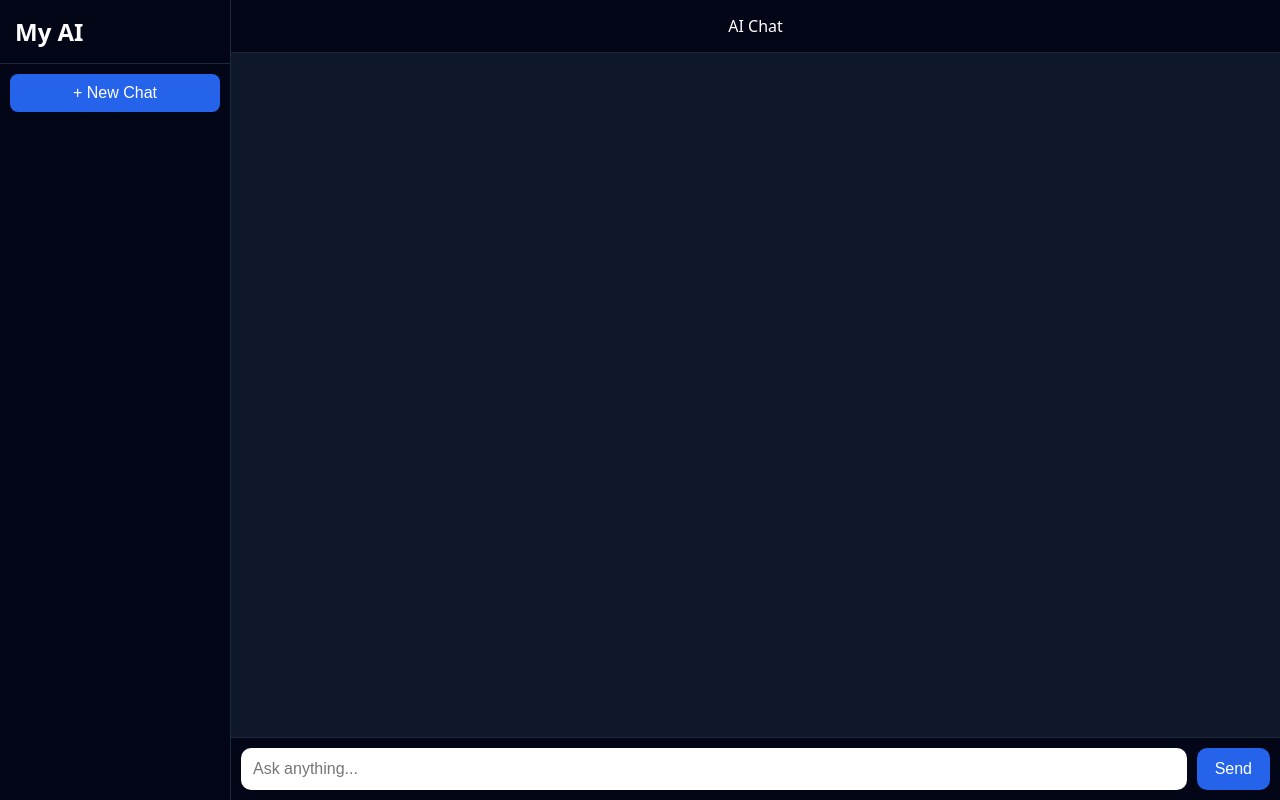
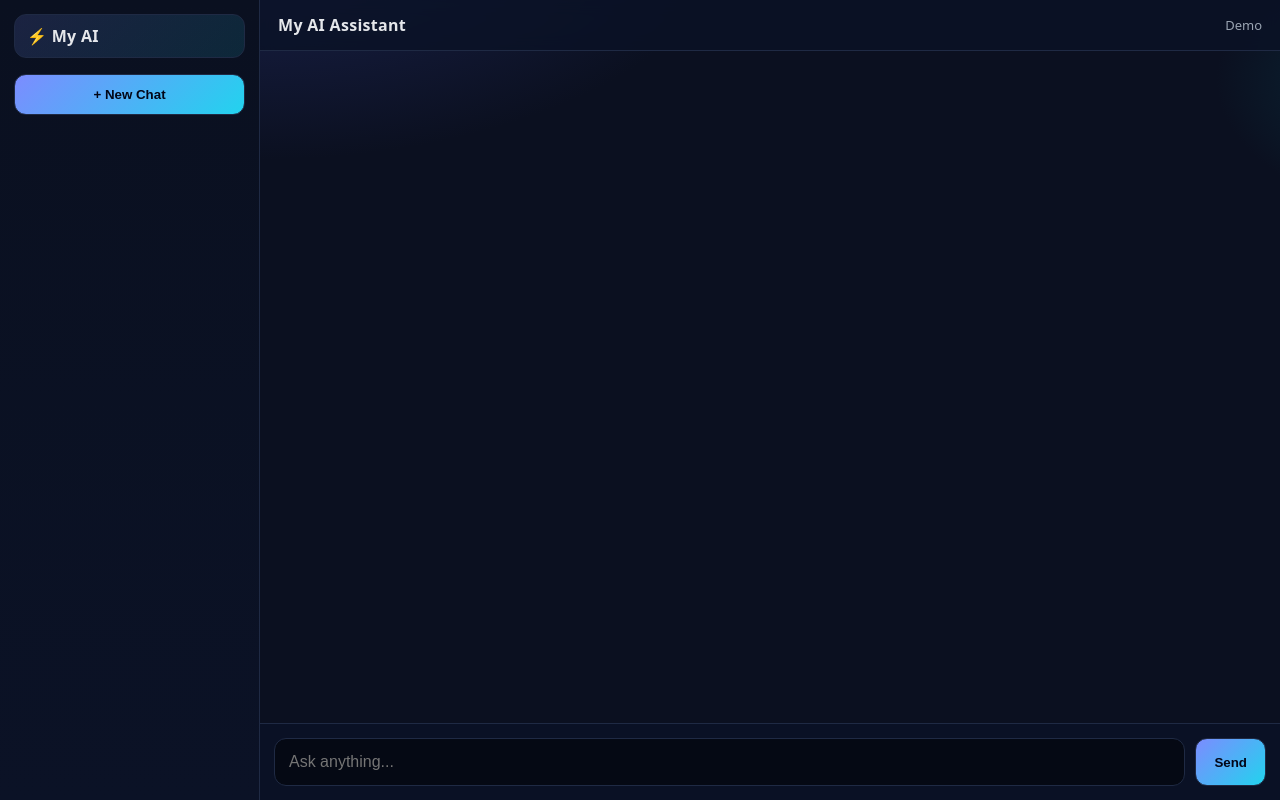
Before and after one commit to hemanthhemu9449-cpu/my-ai, a plain HTML site: page index.html in a window 1280 px wide. Drawn offline with Linux system fonts and the light colour scheme.

Commit message:
Update index.html

```diff
--- a/index.html
+++ b/index.html
@@ -6,119 +6,181 @@
 <meta name="viewport" content="width=device-width, initial-scale=1.0">
 
 <style>
-body {
-  margin: 0;
-  font-family: system-ui, sans-serif;
-  background: #0f172a;
-  color: white;
-  height: 100vh;
-  display: flex;
+:root{
+  --bg:#0b1020;
+  --panel:#0f172a;
+  --card:#0b1226;
+  --border:#1f2a44;
+  --accent:#7c8cff;
+  --accent2:#22d3ee;
+  --user:#2563eb;
+  --ai:#0b1226;
+  --text:#e5e7eb;
+  --muted:#9aa4b2;
+  --radius:14px;
 }
 
-#sidebar {
-  width: 230px;
-  background: #020617;
-  border-right: 1px solid #1e293b;
-  display: flex;
-  flex-direction: column;
+*{ box-sizing:border-box; }
+
+body{
+  margin:0;
+  font-family: system-ui, -apple-system, Segoe UI, Roboto, sans-serif;
+  background: radial-gradient(1200px 600px at 20% -10%, #1b2350 0%, transparent 40%),
+              radial-gradient(800px 400px at 120% 10%, #0b3a4a 0%, transparent 40%),
+              var(--bg);
+  color:var(--text);
+  height:100vh;
+  display:flex;
 }
 
-#sidebar h2 {
-  margin: 0;
-  padding: 15px;
-  border-bottom: 1px solid #1e293b;
+/* Sidebar */
+#sidebar{
+  width:260px;
+  background: linear-gradient(180deg, #0a1020 0%, #0b1226 100%);
+  border-right:1px solid var(--border);
+  display:flex;
+  flex-direction:column;
+  padding:14px;
+  gap:10px;
 }
 
-#newChat {
-  margin: 10px;
-  padding: 10px;
-  background: #2563eb;
-  border: none;
-  color: white;
-  border-radius: 8px;
+#brand{
+  display:flex;
+  align-items:center;
+  gap:10px;
+  padding:10px 12px;
+  border-radius:12px;
+  background:linear-gradient(135deg, rgba(124,140,255,.15), rgba(34,211,238,.12));
+  border:1px solid var(--border);
+  font-weight:700;
+  letter-spacing:.3px;
 }
 
-#history {
-  flex: 1;
-  overflow-y: auto;
-  padding: 10px;
+#newChat{
+  margin-top:6px;
+  padding:12px;
+  border-radius:12px;
+  border:1px solid var(--border);
+  background: linear-gradient(135deg, var(--accent), var(--accent2));
+  color:#020617;
+  font-weight:700;
 }
 
-.historyItem {
-  padding: 10px;
-  border-radius: 6px;
-  margin-bottom: 5px;
-  background: #020617;
-  border: 1px solid #1e293b;
-  font-size: 14px;
+#history{
+  flex:1;
+  overflow-y:auto;
+  padding-top:6px;
+  display:flex;
+  flex-direction:column;
+  gap:6px;
 }
 
-#main {
-  flex: 1;
-  display: flex;
-  flex-direction: column;
+.historyItem{
+  padding:10px 12px;
+  border-radius:10px;
+  background:var(--card);
+  border:1px solid var(--border);
+  font-size:14px;
+  color:var(--muted);
 }
 
-header {
-  padding: 15px;
-  text-align: center;
-  border-bottom: 1px solid #1e293b;
-  background: #020617;
+/* Main */
+#main{
+  flex:1;
+  display:flex;
+  flex-direction:column;
 }
 
-#chat {
-  flex: 1;
-  overflow-y: auto;
-  padding: 15px;
-  display: flex;
-  flex-direction: column;
-  gap: 10px;
+header{
+  padding:14px 18px;
+  display:flex;
+  align-items:center;
+  justify-content:space-between;
+  background:rgba(11,18,38,.8);
+  backdrop-filter: blur(8px);
+  border-bottom:1px solid var(--border);
 }
 
-.msg {
-  max-width: 75%;
-  padding: 12px 14px;
-  border-radius: 12px;
+header .title{
+  font-weight:700;
+  letter-spacing:.3px;
 }
 
-.user {
-  align-self: flex-end;
-  background: #2563eb;
+#chat{
+  flex:1;
+  overflow-y:auto;
+  padding:20px;
+  display:flex;
+  flex-direction:column;
+  gap:12px;
 }
 
-.ai {
-  align-self: flex-start;
-  background: #020617;
-  border: 1px solid #1e293b;
+/* Messages */
+.msg{
+  max-width:75%;
+  padding:12px 14px;
+  border-radius:14px;
+  line-height:1.45;
+  animation: fade .15s ease;
 }
 
-footer {
-  display: flex;
-  padding: 10px;
-  gap: 10px;
-  border-top: 1px solid #1e293b;
-  background: #020617;
+.user{
+  align-self:flex-end;
+  background: linear-gradient(135deg, #3b82f6, #2563eb);
 }
 
-input {
-  flex: 1;
-  padding: 12px;
-  border-radius: 10px;
-  border: none;
-  font-size: 16px;
+.ai{
+  align-self:flex-start;
+  background: linear-gradient(180deg, #0b1226, #0a1020);
+  border:1px solid var(--border);
 }
 
-button {
-  background: #2563eb;
-  border: none;
-  color: white;
-  padding: 12px 18px;
-  border-radius: 10px;
-  font-size: 16px;
+/* Footer */
+footer{
+  display:flex;
+  gap:10px;
+  padding:14px;
+  border-top:1px solid var(--border);
+  background:rgba(11,18,38,.9);
+  backdrop-filter: blur(8px);
 }
 
-@media (max-width: 700px) {
-  #sidebar { display: none; }
+#input{
+  flex:1;
+  padding:14px 14px;
+  border-radius:12px;
+  border:1px solid var(--border);
+  background:#050914;
+  color:var(--text);
+  font-size:16px;
+}
+
+#sendBtn{
+  padding:14px 18px;
+  border-radius:12px;
+  border:1px solid var(--border);
+  background: linear-gradient(135deg, var(--accent), var(--accent2));
+  color:#020617;
+  font-weight:800;
+}
+
+/* Typing dots */
+.typing span{
+  display:inline-block;
+  width:6px;height:6px;
+  margin:0 2px;
+  background:#9aa4b2;
+  border-radius:50%;
+  animation: blink 1.4s infinite both;
+}
+.typing span:nth-child(2){ animation-delay:.2s; }
+.typing span:nth-child(3){ animation-delay:.4s; }
+
+@keyframes blink{ 0%{opacity:.2} 20%{opacity:1} 100%{opacity:.2} }
+@keyframes fade{ from{opacity:0; transform:translateY(4px)} to{opacity:1; transform:none} }
+
+@media (max-width:800px){
+  #sidebar{ display:none; }
 }
 </style>
 </head>
@@ -126,17 +188,22 @@ button {
 <body>
 
 <div id="sidebar">
-  <h2>My AI</h2>
+  <div id="brand">⚡ My AI</div>
   <button id="newChat" onclick="newChat()">+ New Chat</button>
   <div id="history"></div>
 </div>
 
 <div id="main">
-  <header>AI Chat</header>
+  <header>
+    <div class="title">My AI Assistant</div>
+    <div style="color:#9aa4b2;font-size:13px;">Demo</div>
+  </header>
+
   <div id="chat"></div>
+
   <footer>
     <input id="input" placeholder="Ask anything..." />
-    <button onclick="send()">Send</button>
+    <button id="sendBtn" onclick="send()">Send</button>
   </footer>
 </div>
 
@@ -148,68 +215,82 @@ const chatBox = document.getElementById("chat");
 const historyBox = document.getElementById("history");
 const input = document.getElementById("input");
 
-function save() {
-  localStorage.setItem("chats", JSON.stringify(chats));
-}
+input.addEventListener("keydown", e => { if(e.key==="Enter") send(); });
 
-function renderHistory() {
-  historyBox.innerHTML = "";
-  chats.forEach((c, i) => {
-    const d = document.createElement("div");
-    d.className = "historyItem";
-    d.innerText = c.title || "New Chat";
-    d.onclick = () => loadChat(i);
+function save(){ localStorage.setItem("chats", JSON.stringify(chats)); }
+
+function renderHistory(){
+  historyBox.innerHTML="";
+  chats.forEach((c,i)=>{
+    const d=document.createElement("div");
+    d.className="historyItem";
+    d.innerText=c.title||"New Chat";
+    d.onclick=()=>loadChat(i);
     historyBox.appendChild(d);
   });
 }
 
-function loadChat(i) {
-  currentChat = i;
-  chatBox.innerHTML = "";
-  chats[i].messages.forEach(m => addMsg(m.text, m.type));
+function loadChat(i){
+  currentChat=i;
+  chatBox.innerHTML="";
+  chats[i].messages.forEach(m=>addMsg(m.text,m.type));
 }
 
-function newChat() {
-  chats.push({ title: "New Chat", messages: [] });
-  currentChat = chats.length - 1;
-  chatBox.innerHTML = "";
-  save();
-  renderHistory();
+function newChat(){
+  chats.push({title:"New Chat", messages:[]});
+  currentChat=chats.length-1;
+  chatBox.innerHTML="";
+  save(); renderHistory();
 }
 
-function addMsg(text, type) {
-  const div = document.createElement("div");
-  div.className = "msg " + type;
-  div.innerText = text;
+function addMsg(text,type){
+  const div=document.createElement("div");
+  div.className="msg "+type;
+  div.innerText=text;
   chatBox.appendChild(div);
-  chatBox.scrollTop = chatBox.scrollHeight;
+  chatBox.scrollTop=chatBox.scrollHeight;
 }
 
-function send() {
-  const text = input.value.trim();
-  if (!text) return;
+function addTyping(){
+  const div=document.createElement("div");
+  div.className="msg ai";
+  div.id="typing";
+  div.innerHTML='<span class="typing"><span></span><span></span><span></span></span>';
+  chatBox.appendChild(div);
+  chatBox.scrollTop=chatBox.scrollHeight;
+}
 
-  if (currentChat === -1) newChat();
+function removeTyping(){
+  const t=document.getElementById("typing");
+  if(t) t.remove();
+}
 
-  addMsg(text, "user");
-  chats[currentChat].messages.push({ text, type: "user" });
-  chats[currentChat].title = text.slice(0, 20);
+function send(){
+  const text=input.value.trim();
+  if(!text) return;
 
-  input.value = "";
+  if(currentChat===-1) newChat();
 
-  setTimeout(() => {
-    const reply = "I am still a demo AI. Real API coming soon.";
-    addMsg(reply, "ai");
-    chats[currentChat].messages.push({ text: reply, type: "ai" });
-    save();
-    renderHistory();
-  }, 1000);
+  addMsg(text,"user");
+  chats[currentChat].messages.push({text, type:"user"});
+  chats[currentChat].title=text.slice(0,24);
+  input.value="";
+
+  addTyping();
+
+  setTimeout(()=>{
+    removeTyping();
+    const reply="This is a premium UI demo. Real AI brain will be connected soon.";
+    addMsg(reply,"ai");
+    chats[currentChat].messages.push({text:reply, type:"ai"});
+    save(); renderHistory();
+  }, 900);
 
   save();
 }
 
 renderHistory();
-if (currentChat !== -1) loadChat(currentChat);
+if(currentChat!==-1) loadChat(currentChat);
 </script>
 
 </body>
```
